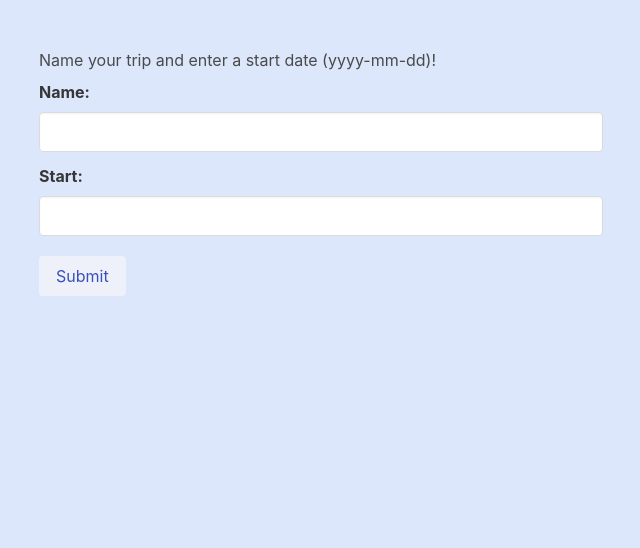
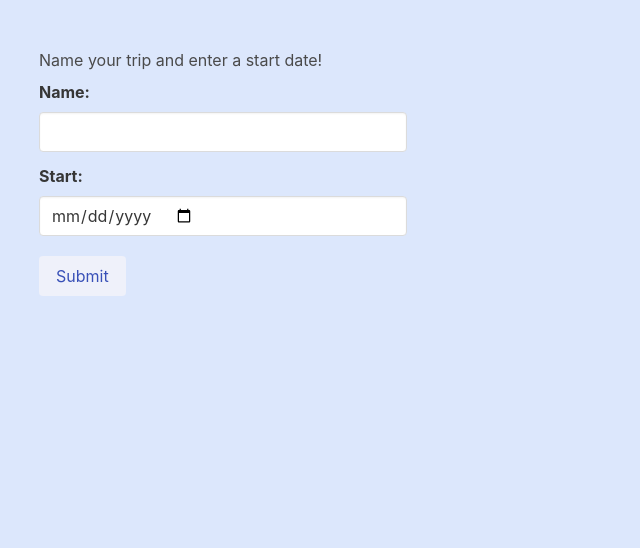
Before and after one commit to EricCSheppard/GoAway, a Django app: page /trips/create/ in a window 1280 px wide. Shown: the part 56-604 px from the top of the page, without its empty margins (25-665 px from the left). Run offline with Django 4.2, Linux system fonts and the light colour scheme; the visitor is signed in with stand-in values (Sample User, id 1); some libraries are stand-ins or nearby versions; some web fonts are replaced.

Commit message:
adds datepicker for trip create, more styling on trip index and trip detail

```diff
--- a/main_app/templates/main_app/day_form.html
+++ b/main_app/templates/main_app/day_form.html
@@ -1,7 +1,7 @@
 {% extends 'base.html' %}
 {% load widget_tweaks %}
 {% block content %}
-<section class="content">
+<section class="content" style="width: 60%;">
     <h1>Day {{ day.number }}:</h1>
     <div class="control m-3">
         <form action="" method="POST" class="">
--- a/main_app/templates/main_app/trip_form.html
+++ b/main_app/templates/main_app/trip_form.html
@@ -1,9 +1,9 @@
 {% extends 'base.html' %}
 {% load widget_tweaks %}
 {% block content %}
-<h1>Name your trip and enter a start date (yyyy-mm-dd)!</h1>
+<h1>Name your trip and enter a start date!</h1>
 <div class="columns">
-    <div class="control mt-2 column">
+    <div class="control mt-2 column is-one-third">
         <form action="" method="POST" class="">
         {% csrf_token %}
         {% for hidden_field in form.hidden_fields %}
--- a/main_app/templates/trips/index.html
+++ b/main_app/templates/trips/index.html
@@ -4,7 +4,7 @@
     {% if trips %}
     {% for trip in trips %}
         <div class="card m-3 " style="width: 75%;">
-            <header class="card-header" >
+            <header class="card-header has-background-success-light" >
                 <span class="card-header-title">Trip to {{ trip.name }}</a></span>
                 <span class="card-header-subtitle m-3">Start date: <strong>{{ trip.start }} </strong></span>
             </header>
--- a/main_app/views.py
+++ b/main_app/views.py
@@ -27,7 +27,8 @@ def home(request):
 @login_required
 def trip_index(request):
     trips  = Trip.objects.filter(user=request.user)
-    return render(request, 'trips/index.html', {'trips': trips})
+    date_now = datetime.now().date()
+    return render(request, 'trips/index.html', {'trips': trips, 'date_now': date_now})
 
 @login_required
 def trip_detail(request, trip_id):
@@ -53,6 +54,11 @@ class TripCreate(LoginRequiredMixin, CreateView):
     def form_valid(self, form):
         form.instance.user = self.request.user
         return super().form_valid(form)
+
+    def get_form(self):
+        form = super(TripCreate, self).get_form()
+        form.fields['start'].widget = forms.DateInput(attrs={'type': 'date'})
+        return form
 
 class TripDelete(LoginRequiredMixin, DeleteView):
     model = Trip
@@ -164,46 +170,30 @@ def activity_delete(request, day_id, activity_id):
 
 @login_required
 def add_photo(request, trip_id):
-    # photo-file will be the name attribute of our form input
     photo_file = request.FILES.get('photo-file', None)
-    # use conditional logic to make sure a file is present
     if photo_file:
         s3 = boto3.client('s3', aws_access_key_id=AWS_ACCESS_KEY, aws_secret_access_key=AWS_SECRET_ACCESS_KEY)
-        # create a unique key for our photos
         key = uuid.uuid4().hex[:6] + photo_file.name[photo_file.name.rfind('.'):]
-        # we're going to use try...except which is just like try...catch in js
-        # to handle the situation if anything should go wrong
         try:
             s3.upload_fileobj(photo_file, S3_BUCKET, key)
-            # build the full url string to upload to s3
             url = f'{S3_BASE_URL}{S3_BUCKET}/{key}'
-            # if our upload(that used boto3) was successful
-            # we want to use that photo location to create a photo model
             photo = Photo(url=url, trip_id=trip_id)
-            # save the instance to the db
             photo.save()
         except Exception as error:
-            # print an error message
             print('Error uploading photo', error)
             return redirect('detail', trip_id=trip_id)
-    # upon success redirect to detail page
     return redirect('trip_detail', trip_id=trip_id)
 
 def signup(request):
     error_message = ''
     if request.method == 'POST':
-        # this is how to create a user form object that includes data from the browser.
         form = UserCreationForm(request.POST)
-        # now we check validity of the form, and handle our success and error situations
         if form.is_valid():
-            # we'll add the user to the db
             user = form.save()
-            # then we'll log the user in and redirect to our index
             login(request, user)
             return redirect('trip_index')
         else:
             error_message = 'Invalid sign up, try again'
-    # a bad POST or GET request will render signup.html with an empty form
     form = UserCreationForm()
     context = {'form': form, 'error_message': error_message}
     return render(request, 'registration/signup.html', context)
```
Also changed, not shown: main_app/templates/trips/detail.html (+9 -7 lines).
